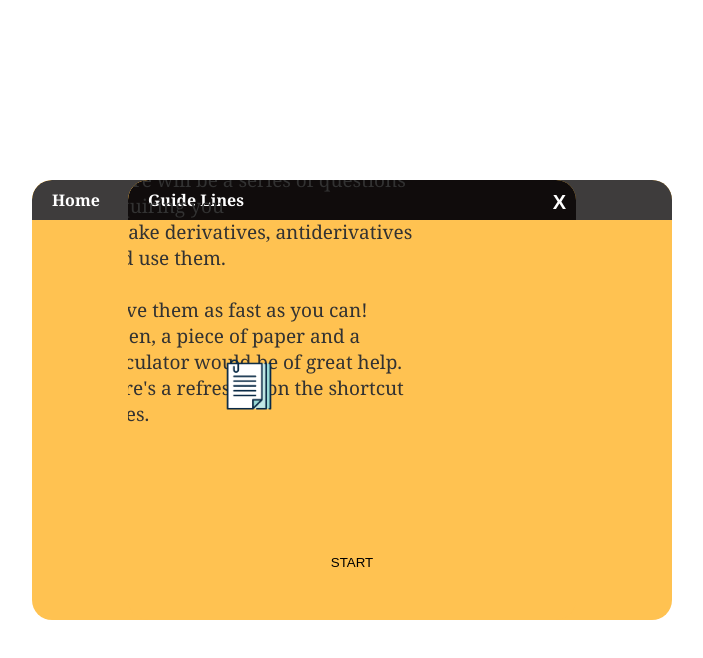
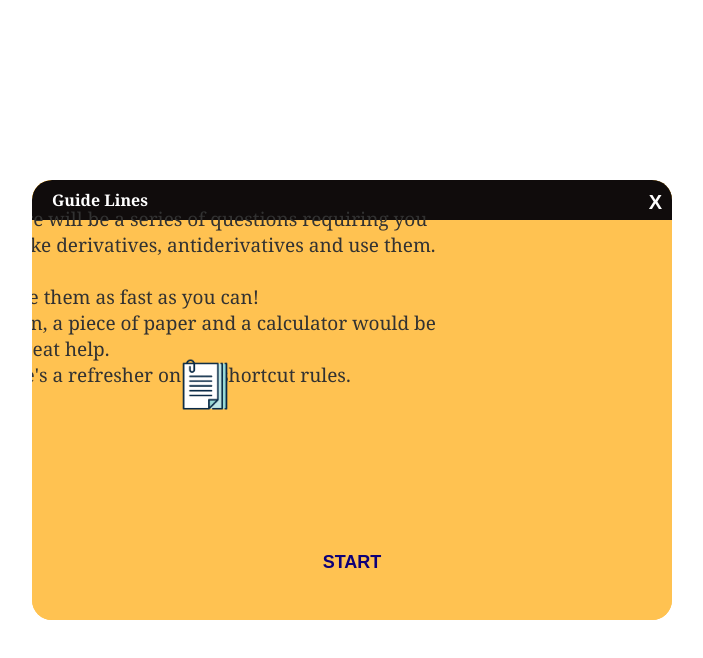
Before and after one commit to Olo-tenzi/calc, a plain HTML site: page index.html in a window 1280 px wide. Both pictures are taken after a click on the button 639 px from the left and 466 px from the top of the page. Shown: the whole page, without its empty margins (288-991 px from the left). Drawn offline with Linux system fonts and the light colour scheme.

Commit message:
Update style.css

```diff
--- a/style.css
+++ b/style.css
@@ -320,6 +320,9 @@
 #questionText {
   font-size: 14pt ;
 }
-#popupRectangle {
-  width: 35vw;
+
+#startText {
+  font-weight: bold;
+  color: rgb(14, 0, 120);
+  font-size: large;
 }
```
